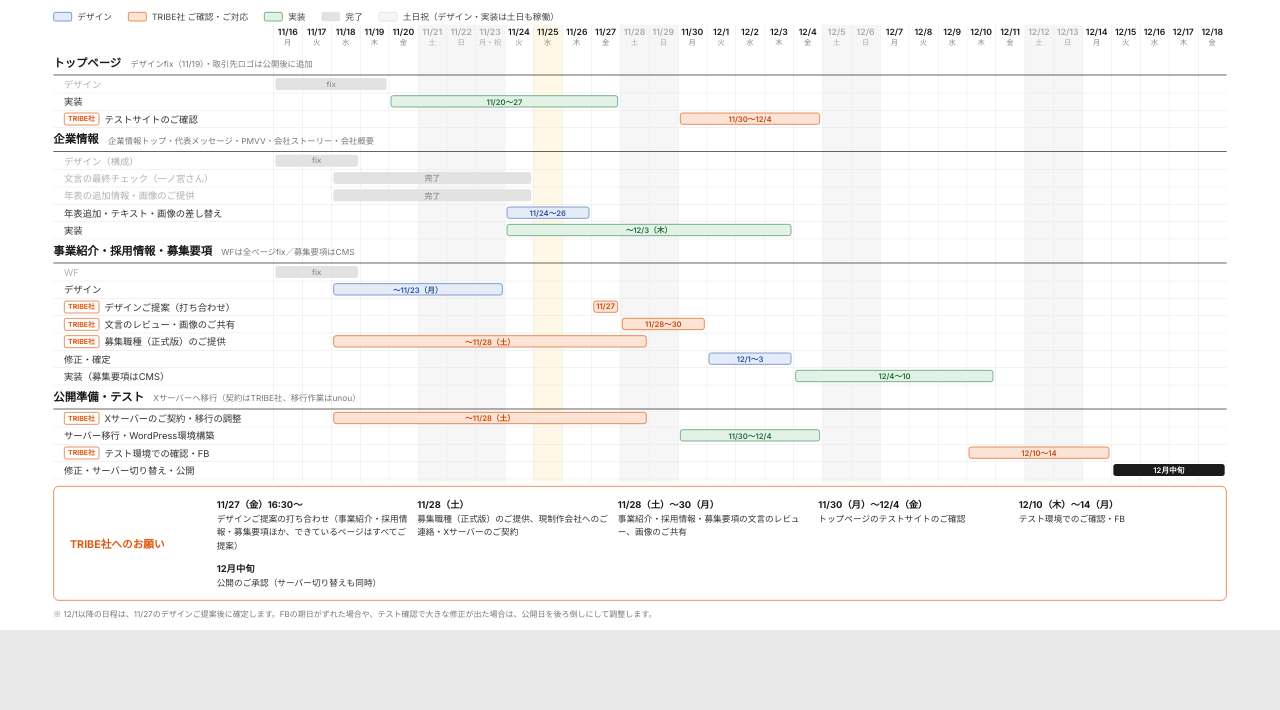
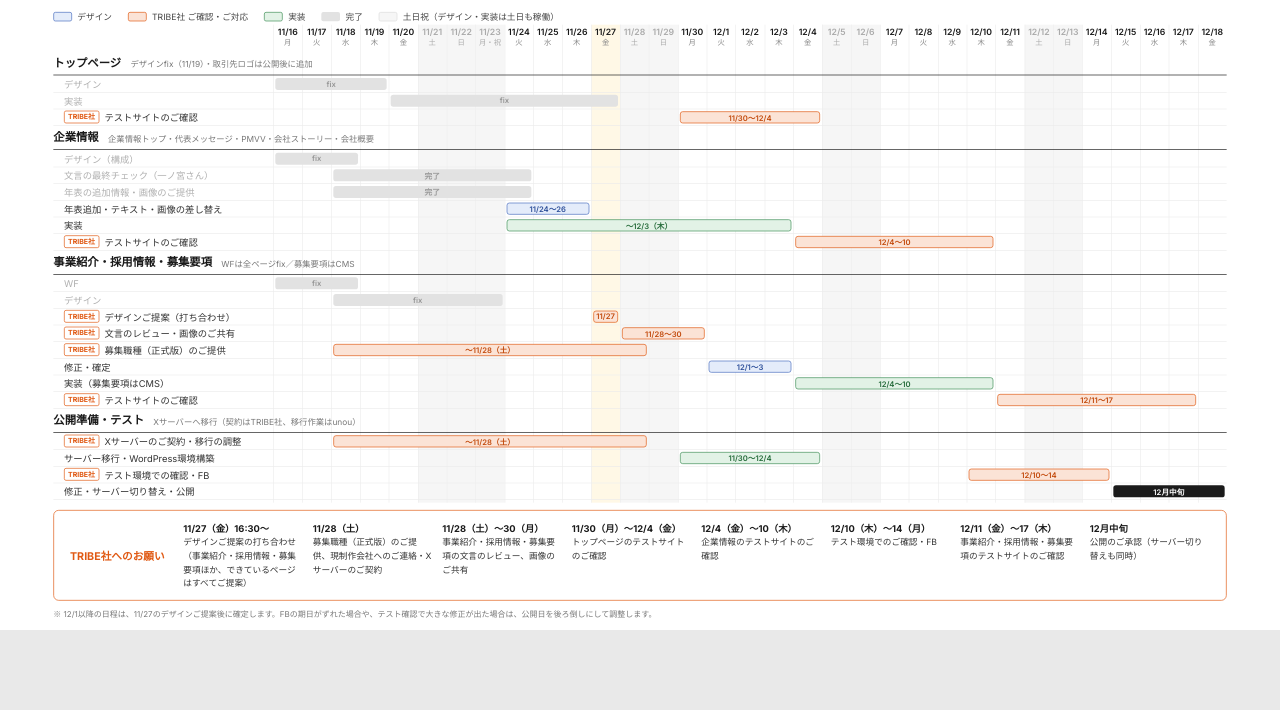
Before and after one commit to unouinc/tribe, a plain HTML site: page schedule.html in a window 1280 px wide. Shown: the part 90-800 px from the top of the page. Drawn offline with Linux system fonts and the light colour scheme.

Commit message:
スケジュール：トップ実装・事業紹介デザインをfix、企業情報/事業紹介にテストサイト確認期間を追加、時点を11/27に更新

```diff
--- a/schedule.html
+++ b/schedule.html
@@ -21,7 +21,7 @@ body{background:#e9e9e9;font-family:"Inter","Noto Sans JP",sans-serif;color:#1a1
 .gh{position:absolute;left:80px;right:80px;height:32px;display:flex;align-items:flex-end;gap:14px;padding-bottom:7px;border-bottom:1.5px solid #1a1a1a}
 .gh b{font-size:17px}
 .gh span{font-size:12.5px;color:#777}
-.rl{position:absolute;left:96px;width:310px;height:26px;display:flex;align-items:center;gap:8px;font-size:14px;color:#333}
+.rl{position:absolute;left:96px;width:310px;height:25px;display:flex;align-items:center;gap:8px;font-size:14px;color:#333}
 .rl i{font-style:normal;font-size:10.5px;font-weight:700;color:#E05913;border:1px solid #E05913;border-radius:3px;padding:0 5px;line-height:17px}
 .rl.done{color:#b0b0b0}
 .rline{position:absolute;left:80px;right:80px;border-top:1px solid #ececec}
@@ -32,37 +32,39 @@ body{background:#e9e9e9;font-family:"Inter","Noto Sans JP",sans-serif;color:#1a1
 .bi{background:#e2f2e6;border:1.5px solid #3f8f57;color:#256b3a}
 .bt{background:#fbe3d6;border:1.5px solid #E05913;color:#C24A0C}
 .bp{background:#1a1a1a;color:#fff}
-.ask{position:absolute;left:80px;right:80px;bottom:44px;border:1.5px solid #E05913;border-radius:8px;padding:16px 24px;display:grid;grid-template-columns:200px 1fr;gap:20px;align-items:center}
+.ask{position:absolute;left:80px;right:80px;bottom:44px;border:1.5px solid #E05913;border-radius:8px;padding:16px 24px;display:grid;grid-template-columns:150px 1fr;gap:20px;align-items:center}
 .ask h3{font-size:16px;color:#E05913}
-.ask ul{list-style:none;display:grid;grid-template-columns:repeat(5,1fr);gap:14px}
+.ask ul{list-style:none;display:grid;grid-template-columns:repeat(8,1fr);gap:14px}
 .ask li{font-size:13px;line-height:1.55;color:#333}
 .ask li b{display:block;font-size:14px;color:#1a1a1a}
 .note{position:absolute;left:80px;bottom:16px;font-size:12px;color:#777}
 </style></head><body><div class="slide">
-<div class="hd"><div><h1>公開までのスケジュール</h1><p>TRIBE HOLDINGS JAPAN コーポレートサイト ／ 12月中旬 公開予定</p></div><div class="asof">2026.11.25 時点<br>UNOU Design</div></div>
+<div class="hd"><div><h1>公開までのスケジュール</h1><p>TRIBE HOLDINGS JAPAN コーポレートサイト ／ 12月中旬 公開予定</p></div><div class="asof">2026.11.27 時点<br>UNOU Design</div></div>
 <div class="leg"><span><i style="background:#e4ecfa;border:1.5px solid #4a6fbf"></i>デザイン</span><span><i style="background:#fbe3d6;border:1.5px solid #E05913"></i>TRIBE社 ご確認・ご対応</span><span><i style="background:#e2f2e6;border:1.5px solid #3f8f57"></i>実装</span><span><i style="background:#e2e2e2"></i>完了</span><span><i style="background:#f6f6f6;border:1px solid #ddd"></i>土日祝（デザイン・実装は土日も稼働）</span></div>
 <div id="g"></div>
 <script>
-var D0=new Date(2026,10,16),N=33,HOL=['11/23'],TODAY='11/25',LX=410,GW=1430,CW=GW/N,TOP=216,RH=26,GH=32,GAP=5,WD='日月火水木金土';
+var D0=new Date(2026,10,16),N=33,HOL=['11/23'],TODAY='11/27',LX=410,GW=1430,CW=GW/N,TOP=216,RH=25,GH=32,GAP=5,WD='日月火水木金土';
 var G=[
 ['トップページ','デザインfix（11/19）・取引先ロゴは公開後に追加',[
  ['デザイン','d','11/16','11/19','fix'],
- ['実装','i','11/20','11/27','11/20〜27'],
+ ['実装','d','11/20','11/27','fix'],
  ['テストサイトのご確認','t','11/30','12/4','11/30〜12/4']]],
 ['企業情報','企業情報トップ・代表メッセージ・PMVV・会社ストーリー・会社概要',[
  ['デザイン（構成）','d','11/16','11/18','fix'],
  ['文言の最終チェック（一ノ宮さん）','d','11/18','11/24','完了'],
  ['年表の追加情報・画像のご提供','d','11/18','11/24','完了'],
  ['年表追加・テキスト・画像の差し替え','g','11/24','11/26','11/24〜26'],
- ['実装','i','11/24','12/3','〜12/3（木）']]],
+ ['実装','i','11/24','12/3','〜12/3（木）'],
+ ['テストサイトのご確認','t','12/4','12/10','12/4〜10']]],
 ['事業紹介・採用情報・募集要項','WFは全ページfix／募集要項はCMS',[
  ['WF','d','11/16','11/18','fix'],
- ['デザイン','g','11/18','11/23','〜11/23（月）'],
+ ['デザイン','d','11/18','11/23','fix'],
  ['デザインご提案（打ち合わせ）','t','11/27','11/27','11/27'],
  ['文言のレビュー・画像のご共有','t','11/28','11/30','11/28〜30'],
  ['募集職種（正式版）のご提供','t','11/18','11/28','〜11/28（土）'],
  ['修正・確定','g','12/1','12/3','12/1〜3'],
- ['実装（募集要項はCMS）','i','12/4','12/10','12/4〜10']]],
+ ['実装（募集要項はCMS）','i','12/4','12/10','12/4〜10'],
+ ['テストサイトのご確認','t','12/11','12/17','12/11〜17']]],
 ['公開準備・テスト','Xサーバーへ移行（契約はTRIBE社、移行作業はunou）',[
  ['Xサーバーのご契約・移行の調整','t','11/18','11/28','〜11/28（土）'],
  ['サーバー移行・WordPress環境構築','i','11/30','12/4','11/30〜12/4'],
@@ -83,7 +85,9 @@ document.getElementById('g').innerHTML=h+rows;
 <li><b>11/28（土）</b>募集職種（正式版）のご提供、現制作会社へのご連絡・Xサーバーのご契約</li>
 <li><b>11/28（土）〜30（月）</b>事業紹介・採用情報・募集要項の文言のレビュー、画像のご共有</li>
 <li><b>11/30（月）〜12/4（金）</b>トップページのテストサイトのご確認</li>
+<li><b>12/4（金）〜10（木）</b>企業情報のテストサイトのご確認</li>
 <li><b>12/10（木）〜14（月）</b>テスト環境でのご確認・FB</li>
+<li><b>12/11（金）〜17（木）</b>事業紹介・採用情報・募集要項のテストサイトのご確認</li>
 <li><b>12月中旬</b>公開のご承認（サーバー切り替えも同時）</li>
 </ul></div>
 <p class="note">※ 12/1以降の日程は、11/27のデザインご提案後に確定します。FBの期日がずれた場合や、テスト確認で大きな修正が出た場合は、公開日を後ろ倒しにして調整します。</p>
```
